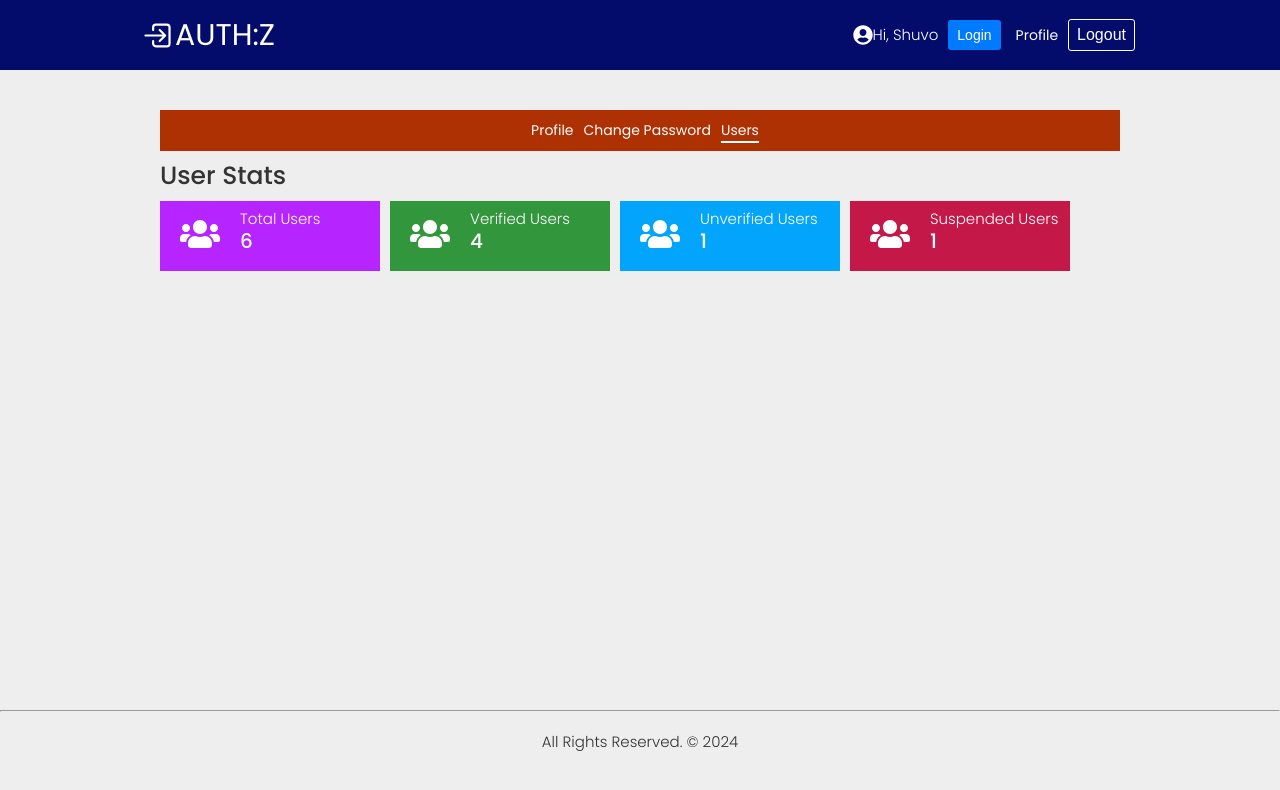
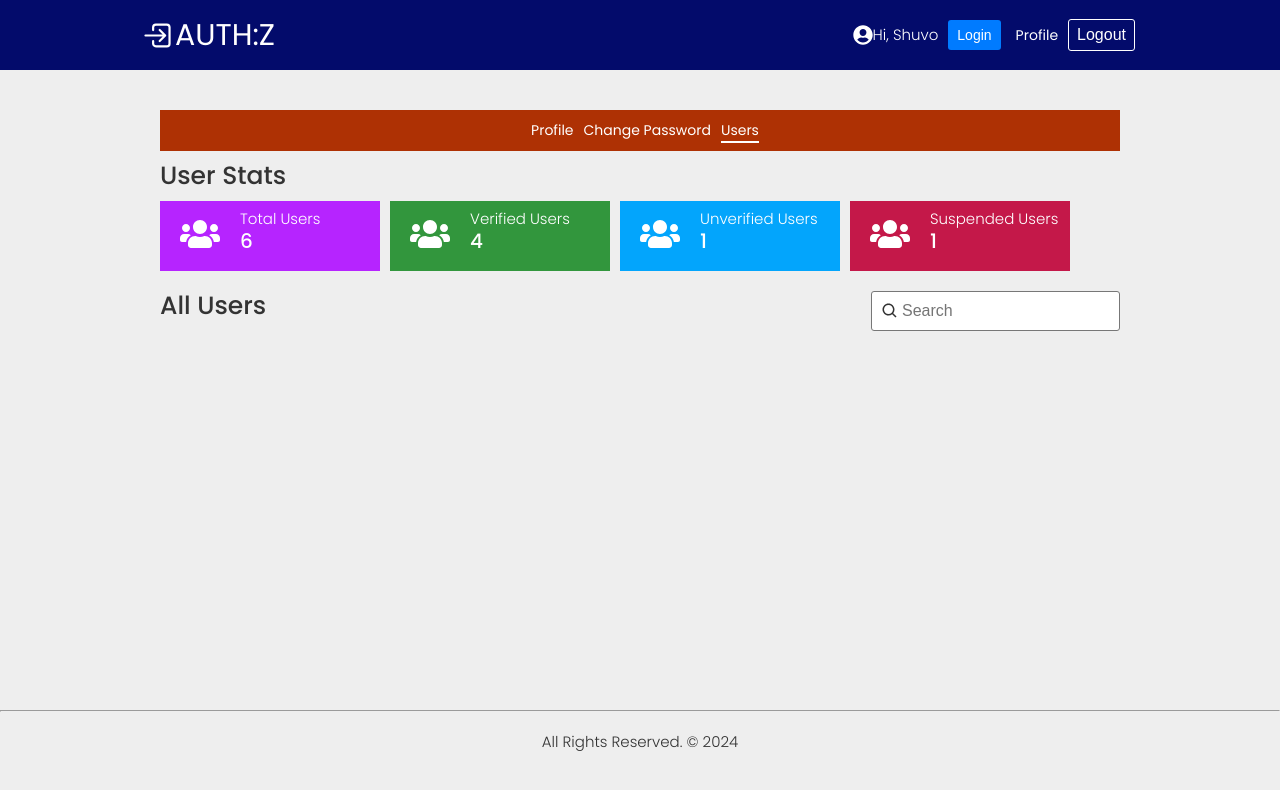
Before and after one commit to hr-shuvo/MERN---AUTH---APP, a React (Create React App) app: page /users in a window 1280 px wide. Shown: the top 790 px of the page. Built offline with nearby package versions, Linux system fonts and the light colour scheme.

Commit message:
add search box

```diff
--- /dev/null
+++ b/src/components/search/Search.js
@@ -0,0 +1,14 @@
+import styles from './Search.module.scss'
+import {BiSearch} from "react-icons/bi";
+
+const Search = ({value, onChange}) => {
+    return (
+        <div className={styles.search}>
+            <BiSearch size={18} className={styles.icon}/>
+            <input type="text" placeholder={'Search'} value={value} onChange={onChange}/>
+        </div>
+    )
+
+};
+
+export default Search;
--- /dev/null
+++ b/src/components/search/Search.module.scss
@@ -0,0 +1,25 @@
+.search {
+  margin: 5px 0;
+  position: relative;
+  flex: 1;
+
+  .icon {
+    position: absolute;
+    top: 50%;
+    left: 1rem;
+    transform: translateY(-50%);
+  }
+
+  input[type="text"] {
+    display: block;
+    font-size: 1.6rem;
+    font-weight: 300;
+    padding: 1rem;
+    padding-left: 3rem;
+    margin: 1rem auto;
+    width: 100%;
+    border: 1px solid #777;
+    border-radius: 3px;
+    outline: none;
+  }
+}
--- a/src/pages/userList/UserList.js
+++ b/src/pages/userList/UserList.js
@@ -1,13 +1,25 @@
 import './UserList.scss'
 import PageMenu from "../../components/pageMenu/PageMenu";
 import UserStats from "../../components/userStats/UserStats";
+import Search from "../../components/search/Search";
 
 const UserList = () => {
     return (
         <section>
             <div className='container'>
-            <PageMenu />
-            <UserStats />
+                <PageMenu/>
+                <UserStats/>
+
+                <div className='user-list'>
+                    <div className='--flex-between'>
+                    <span>
+                        <h3>All Users</h3>
+                    </span>
+                        <span><Search/></span>
+
+                    </div>
+
+                </div>
             </div>
         </section>
     )
```
Lines whose indentation alone changed are shown as unchanged.
